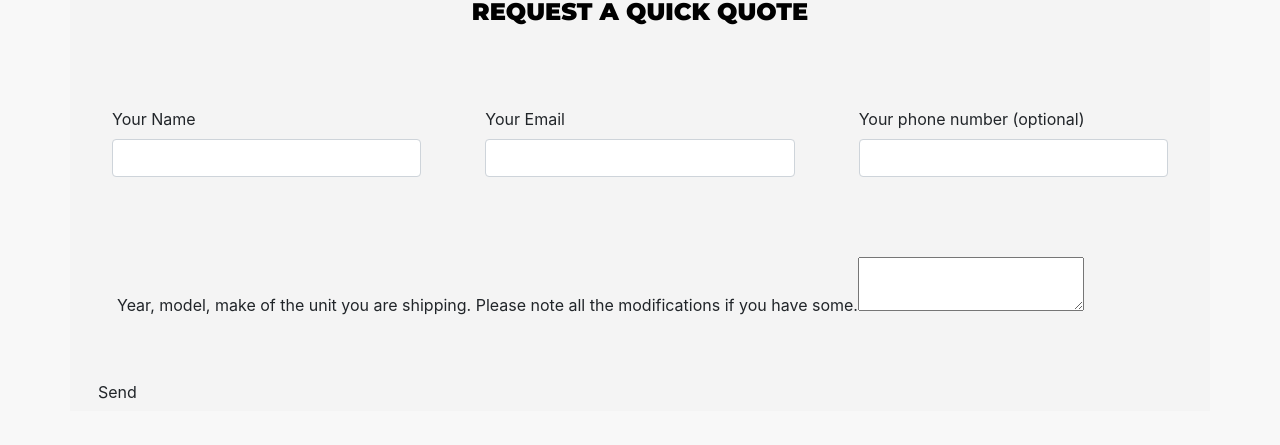
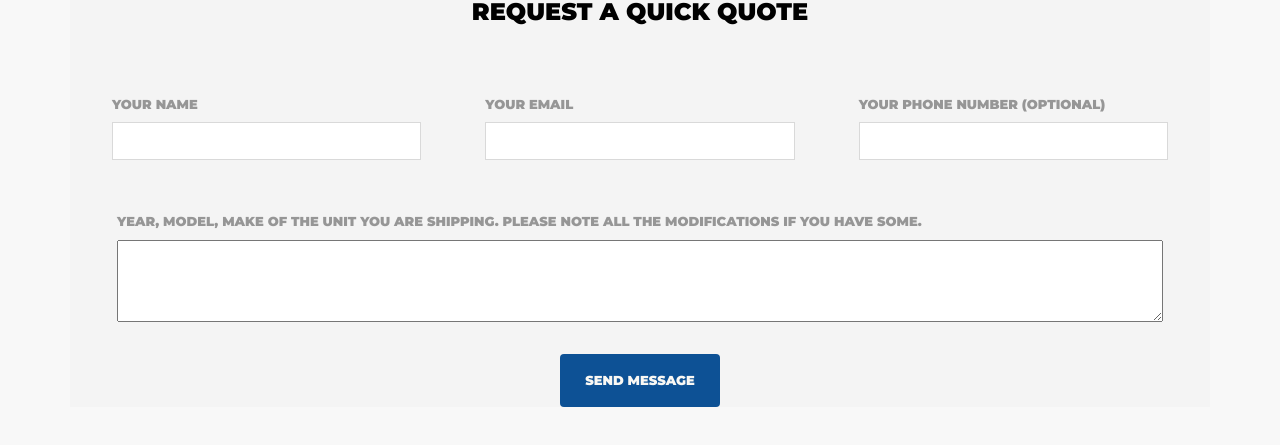
Before and after one commit to pocketdru/zip2zip-landing, a React (Create React App) app in the folder client/: page / in a window 1280 px wide. Shown: the part 1347-1792 px from the top of the page. Built offline with nearby package versions, Linux system fonts and the light colour scheme.

Commit message:
email styles finished

```diff
--- a/client/src/components/Email/index.js
+++ b/client/src/components/Email/index.js
@@ -44,7 +44,7 @@ export default function QuoteEmail() {
             <label>Year, model, make of the unit you are shipping. Please note all the modifications if you have some.</label>
             <textarea name="message" />
           </div>
-          <input type="submit" value="Send" className="btn"/>
+          <input type="submit" value="SEND MESSAGE" className="btn m-auto pl-4 pr-4 pt-3 pb-3"/>
         </form>
         </div>
         </div>
--- a/client/src/components/Email/style.css
+++ b/client/src/components/Email/style.css
@@ -11,6 +11,46 @@
       font-size: 24px;
       text-align: center; }
     .email .container .contact-form .form-group {
-      padding: 2rem; }
+      padding: 1rem 2rem; }
+      .email .container .contact-form .form-group label {
+        font-family: Montserrat;
+        color: #f9f8f4;
+        text-transform: uppercase;
+        font-weight: 700;
+        font-size: 13px;
+        color: #969696; }
+      .email .container .contact-form .form-group input.form-control {
+        background-color: #ffffff;
+        border: 1px solid #d9d9d9;
+        border-radius: 0;
+        font-family: "Open-Sans";
+        font-weight: 300;
+        color: #f9f8f4;
+        color: #c7c7c7; }
+      .email .container .contact-form .form-group .form-control:focus {
+        color: #495057;
+        background-color: #fff;
+        border-color: #0d5195;
+        box-shadow: 10px 10px 2px 1px rgba(0, 0, 255, 0.2); }
+      .email .container .contact-form .form-group textarea {
+        display: block;
+        padding: 1rem;
+        width: 100%;
+        font-family: "Open-Sans";
+        font-weight: 300;
+        color: #f9f8f4;
+        color: #c7c7c7; }
+    .email .container .contact-form .btn {
+      display: block;
+      background-color: #0d5195;
+      color: #ffffff;
+      font-family: Montserrat;
+      color: #f9f8f4;
+      text-transform: uppercase;
+      font-weight: 700;
+      font-size: 13px; }
+    .email .container .contact-form .btn:hover {
+      background-color: #ffffff;
+      color: #0d5195; }
 
 /*# sourceMappingURL=style.css.map */
--- a/client/src/components/Email/style.scss
+++ b/client/src/components/Email/style.scss
@@ -12,7 +12,43 @@
         }
         .contact-form {
             .form-group {
-                padding: 2rem;
+                padding: 1rem 2rem;
+                label {
+                    @include Montserrat-title();
+                    font-size: 13px;
+                    color: #969696;
+                }
+                input.form-control  {
+                    background-color: #ffffff;
+                    border: 1px solid #d9d9d9;
+                    border-radius: 0;
+                    @include Open-Sans-par();
+                    color: #c7c7c7;
+                }
+                .form-control:focus {
+                    color: #495057;
+                    background-color: #fff;
+                    border-color: #0d5195;
+                    box-shadow: 10px 10px 2px 1px rgba(0, 0, 255, .2);
+                }
+                textarea {
+                    display: block;
+                    padding: 1rem;
+                    width: 100%;
+                    @include Open-Sans-par();
+                    color: #c7c7c7;
+                }
+            }
+            .btn {
+                display: block;
+                background-color: #0d5195;
+                color: #ffffff;
+                @include Montserrat-title();
+                font-size: 13px;
+            }
+            .btn:hover {
+                background-color: #ffffff;
+                color: #0d5195;
             }
         }
 
```
Also changed, not shown: 1 other file (tests, documents, lock files or other folders).
